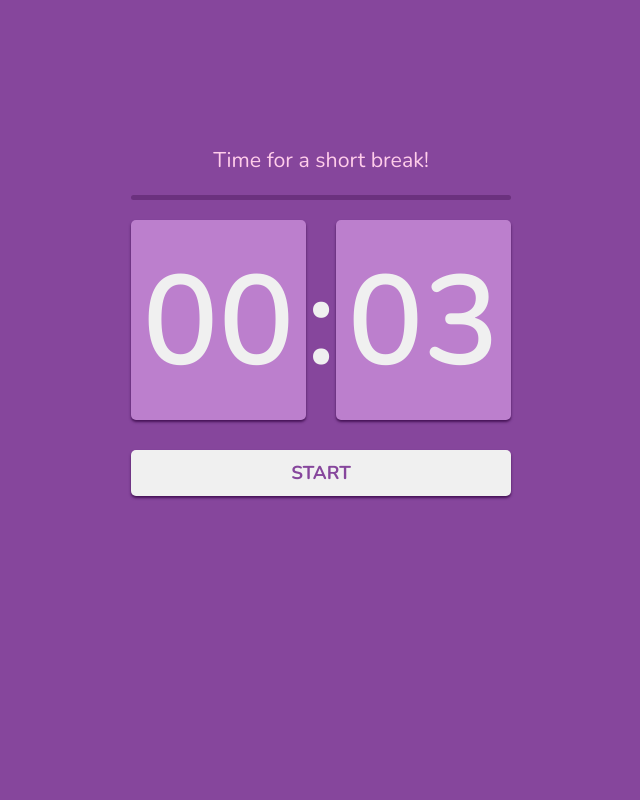
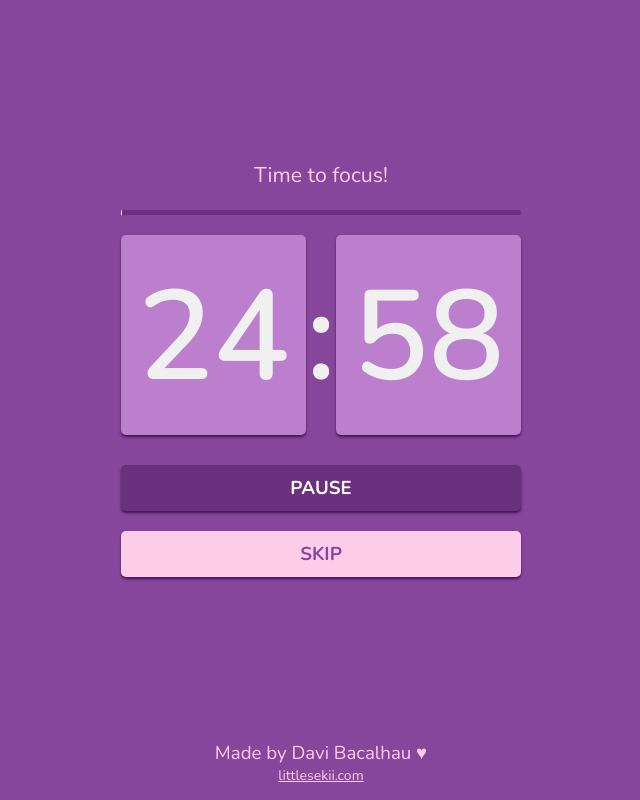
Before and after one commit to bacalhzu/vue-pomodoro, a Vue app: page / in a window 1280 px wide. Both pictures are taken after a click on the button "START". Shown: the whole page, without its empty margins (319-959 px from the left). Built offline with nearby package versions, Linux system fonts and the light colour scheme.

Commit message:
improved interface, added skip button and a cute footer ♥

```diff
--- a/src/App.vue
+++ b/src/App.vue
@@ -5,6 +5,10 @@ import Timer from './components/Timer.vue';
 <template>
   <main>
     <Timer />
+    <footer>
+        <span class="madeby">Made by Davi Bacalhau ♥</span>
+        <a class="madeby-link" href="http://littlesekii.com" target="_blank">littlesekii.com</a>
+    </footer>
   </main>
 </template>
 
@@ -19,9 +23,26 @@ import Timer from './components/Timer.vue';
 
         display: flex;
         flex-direction: column;
-        justify-content: center;
+        /* justify-content: center; */
         align-items: center;
 
-        margin-top: -80px;
+        padding-top: 20vh;
+    }
+    footer {
+        /* background-color: aliceblue; */
+        position: absolute;
+        top: calc(100vh - 60px);
+
+        display: flex;
+        flex-direction: column;
+        align-items: center;
+    }
+
+    .madeby {
+        font-size: 14pt;
+    }
+    .madeby-link {
+        /* text-decoration: none; */
+        color: inherit;
     }
 </style>
--- a/src/components/Timer.vue
+++ b/src/components/Timer.vue
@@ -15,16 +15,16 @@ const config = reactive({
         longBreakInterval: 4,
         duration: {
             focus: {
-                maxMinutes: 0,
-                maxSeconds: 2
+                maxMinutes: 25,
+                maxSeconds: 0
             },
             short: {
-                maxMinutes: 0,
-                maxSeconds: 3
+                maxMinutes: 5,
+                maxSeconds: 0
             },
             long: {
-                maxMinutes: 0,
-                maxSeconds: 4
+                maxMinutes: 15,
+                maxSeconds: 0
             }
         }
     }
@@ -90,8 +90,10 @@ function stopTimer() {
     clearInterval(timerInterval);
 }
 
-function finishTimer() {
-    playAudio();
+function finishTimer(skip = false) {
+    if (!skip)
+        playAudio();
+
     stopTimer();
 
 
@@ -167,9 +169,13 @@ function playAudio() {
             <!-- <button class="timer-controls-button tcb-toggle" @click="stopTimer()">
                 STOP
             </button> -->
-            <!-- <button class="timer-controls-button tcb-toggle">
-                RESET
-            </button> -->
+            <button
+                :style="{marginTop: (timer.active) ? '0px' : '-65px', opacity: (timer.active) ? '1' : '0'}"
+
+                class="timer-controls-button tcb-skip"
+                @click="finishTimer(skip=true)">
+                SKIP
+            </button>
         </div>
     </div>
 
@@ -178,7 +184,8 @@ function playAudio() {
 <style scoped>
 
     .timer {
-        width: 380px;
+        max-width: 400px;
+        width: 95%;
 
         display: flex;
         flex-direction: column;
@@ -245,6 +252,8 @@ function playAudio() {
 
         border-radius: inherit;
         background-color: #f0f0f0;
+
+        transition: width 0.2s;
     }
 
     .timer-controls {
@@ -277,12 +286,22 @@ function playAudio() {
 
         box-shadow: var(--primary-shadow) 0 1.95px 2.6px;
 
+        transition: background 0.2s ease-in-out, color 0.2s ease-in-out;
+
         /* box-shadow: var(--primary-shadow) 0px 3px 6px, var(--primary-shadow) 0px 3px 6px; */
+    }
+    .tcb-toggle {
+        z-index: 1;
     }
     .tcb-toggle.active {
         background-color: var(--primary-dark);
         color: white;
     }
+    .tcb-skip {
+        background-color: var(--secondary-light);
+
+        transition: margin 0.5s, opacity 0.5s;
+    }
 
 
 </style>
```
